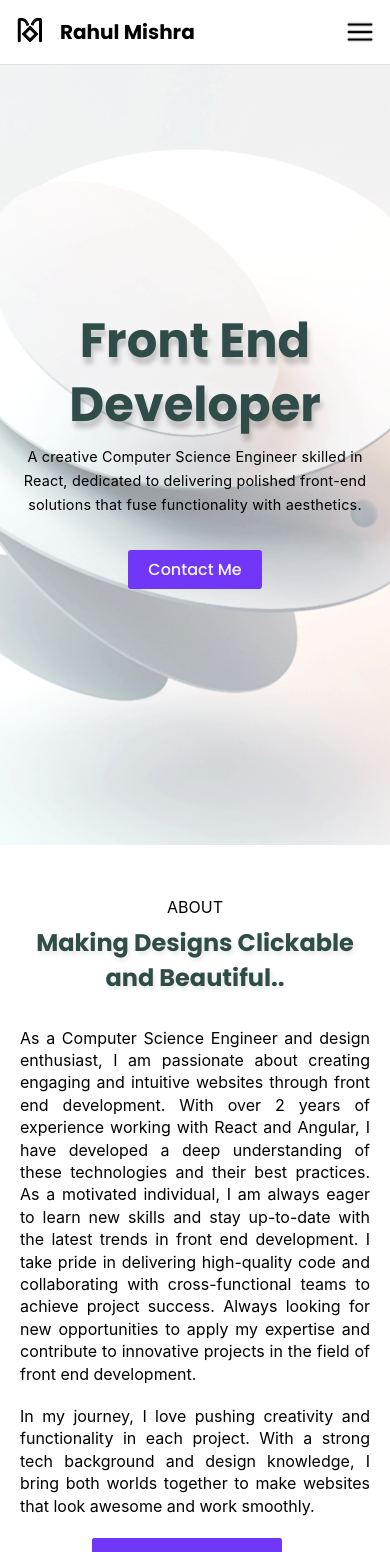
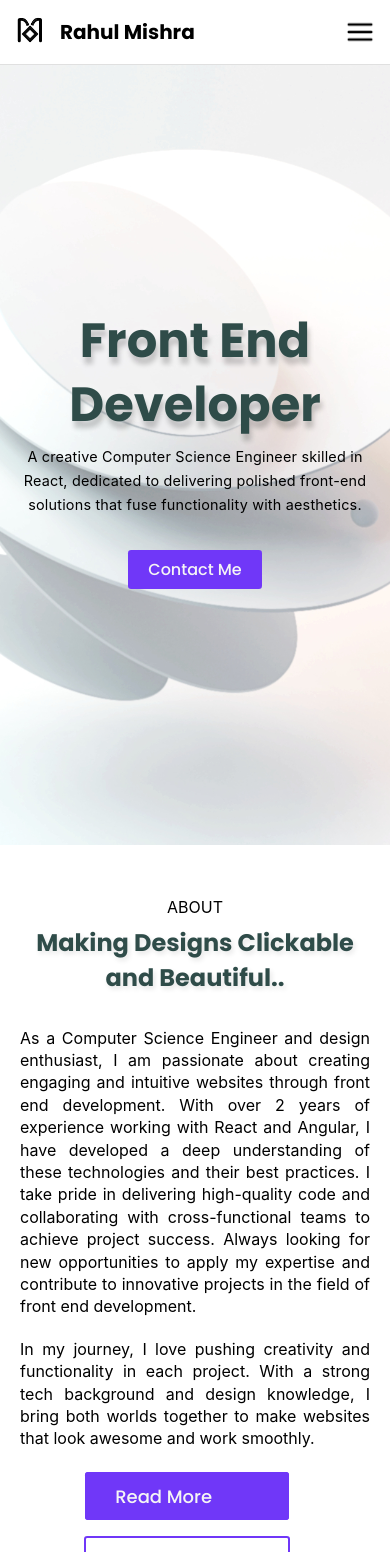
Before and after one commit to TheCyberAtom/My-PortFolio, a React (Create React App) app: page / in a window 390 px wide. Shown: the top 1552 px of the page. Built offline with nearby package versions, Linux system fonts and the light colour scheme.

Commit message:
monitor responsive

```diff
--- a/src/assets/css/About.css
+++ b/src/assets/css/About.css
@@ -3,6 +3,12 @@
   padding: 1.5rem 4rem;
   text-align: center;
   margin-bottom: 1rem;
+  display: flex;
+  justify-content: center;
+}
+
+.about__container{
+  max-width: 1600px;
 }
 
 .about__title {
@@ -15,7 +21,6 @@
 
 .about__desc-container {
   width: 100%;
-  height: 100%;
   display: flex;
   align-items: center;
   margin-top: 2rem;
@@ -43,6 +48,7 @@
     width: 18px;
     vertical-align: middle;
     margin-left: 5px;
+    padding: 1rem;
 }
 
 .about__cta a {
@@ -75,7 +81,6 @@
   width: 90%;
   aspect-ratio: 1;
 }
-
 
 @media (max-width: 991px) {
     .about {
--- a/src/assets/css/Contact.css
+++ b/src/assets/css/Contact.css
@@ -3,7 +3,7 @@
   /* background-color: var(--white-color); */
   padding: 50px 0;
   width: 100%;
-  height: 100vh;
+  height: auto;
   padding: 1.5rem 4rem;
   text-align: center;
   /* background-image: url(../img/hero_bg_main.jpeg); */
--- a/src/assets/css/HeroSection.css
+++ b/src/assets/css/HeroSection.css
@@ -51,6 +51,12 @@
   transition: transform 0.2s ease;
 }
 
+@media (min-width: 1601px){
+  .hero{
+    height: 50vh;
+  }
+}
+
 @media (max-width: 991px) {
   .hero {
     height: calc(100vh - 74.5px);
--- a/src/assets/css/ProjectCard.css
+++ b/src/assets/css/ProjectCard.css
@@ -67,3 +67,10 @@
     border: 1px solid var(--primary-color);
     color: var(--primary-color);
 }
+
+@media (min-width: 1601px){
+  .project__card {
+    max-width: 520px;
+
+  }
+}
--- a/src/assets/css/Projects.css
+++ b/src/assets/css/Projects.css
@@ -4,6 +4,11 @@
     text-align: center;
     margin-bottom: 1rem;
     background-color: var(--white-color);
+    display: flex;
+    justify-content: center;
+  }
+  .projects__container{
+    max-width: 1600px;
   }
 
   .projects__title {
@@ -20,6 +25,12 @@
     display: grid;
     gap: 1rem;
     grid-template-columns: repeat(3, minmax(0, 1fr));
+  }
+
+  @media (min-width: 1601px){
+    .projects__lists{
+      gap: 2.5rem;
+    }
   }
 
   @media (max-width: 991px){
--- a/src/components/About.js
+++ b/src/components/About.js
@@ -20,14 +20,12 @@ const About = () => {
                 passionate about creating engaging and intuitive websites
                 through front end development. With over 2 years of experience
                 working with React and Angular, I have developed a deep
-                understanding of these technologies and their best practices. As
-                a motivated individual, I am always eager to learn new skills
-                and stay up-to-date with the latest trends in front end
-                development. I take pride in delivering high-quality code and
-                collaborating with cross-functional teams to achieve project
-                success. Always looking for new opportunities to apply my
-                expertise and contribute to innovative projects in the field of
-                front end development.
+                understanding of these technologies and their best practices. I
+                take pride in delivering high-quality code and collaborating
+                with cross-functional teams to achieve project success. Always
+                looking for new opportunities to apply my expertise and
+                contribute to innovative projects in the field of front end
+                development.
               </p>
               <br></br>
               <p>
```
